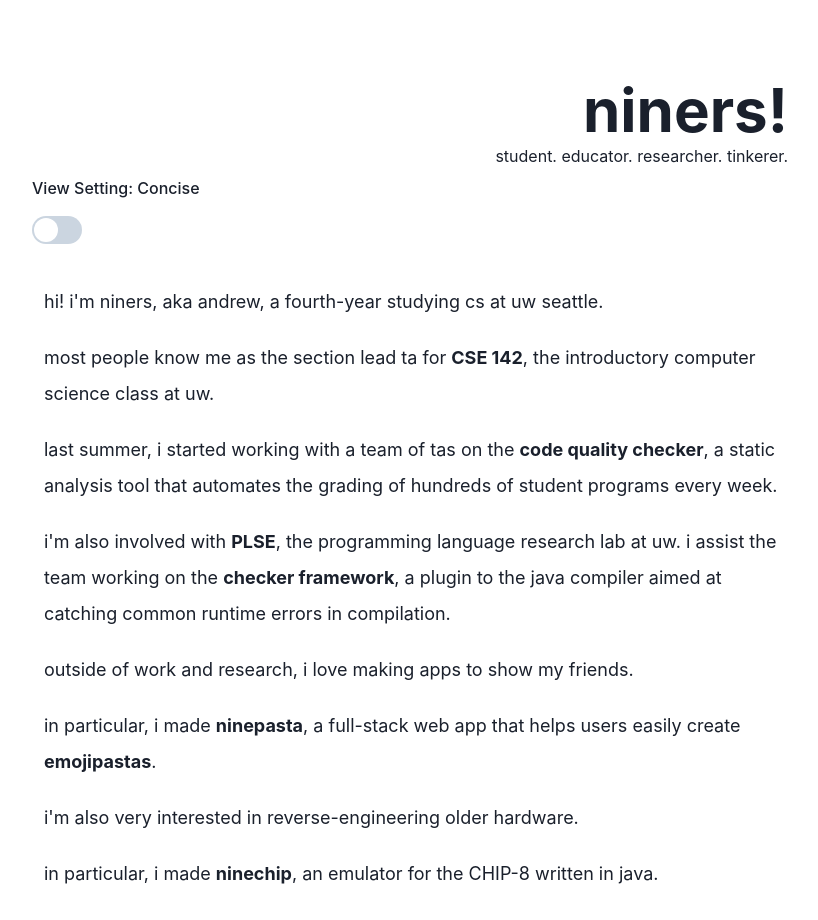
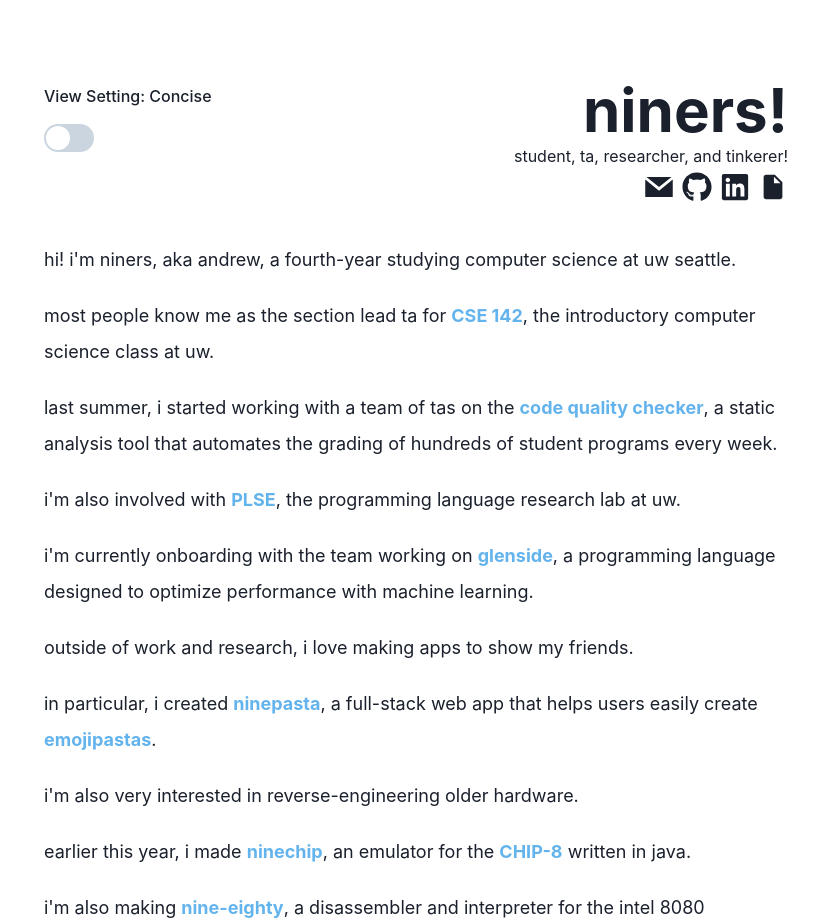
Before and after one commit to ninehusky/ninehusky.github.io, a React (Create React App) app: page / in a window 1280 px wide. Shown: the top 920 px of the page, without its empty margins (224-1042 px from the left). Built offline with nearby package versions, Linux system fonts and the light colour scheme.

Commit message:
Resume 1.0

```diff
--- a/src/App.tsx
+++ b/src/App.tsx
@@ -7,14 +7,21 @@ import {
   Text,
   Link,
   VStack,
+  useColorModeValue,
+  HStack,
 } from "@chakra-ui/react";
+
+import { GrMail } from "react-icons/gr";
+import { IoMdDocument } from "react-icons/io";
 
 import { VerboseSwitch } from "./components/VerboseSwitch";
 import { VerboseText } from "./components/VerboseText";
+import { FaGithub, FaLinkedin } from "react-icons/fa";
 
 // TODO: color provider
 
 export const App = () => {
+  const color = useColorModeValue("blue.300", "#8FCDF4");
   const [viewSetting, changeViewSetting] = React.useState<
     "concise" | "verbose"
   >("concise");
@@ -32,13 +39,38 @@ export const App = () => {
         maxW="container.md"
         lineHeight="2"
       >
-        <Box textAlign="right" mr={3}>
-          <Heading as="h1" size="3xl">
-            niners!
-          </Heading>
-          <Text>student. educator. researcher. tinkerer.</Text>
+        <Box
+          display={"flex"}
+          flexDirection={["column", "row-reverse"]}
+          justifyContent={["center", "space-between"]}
+        >
+          <Box textAlign={["center", "right"]} mx={["auto", 3]}>
+            <Heading as="h1" size="3xl">
+              niners!
+            </Heading>
+            <Text>student, ta, researcher, and tinkerer!</Text>
+            <HStack justifyContent={["center", "flex-end"]}>
+              <Link href="mailto:acheung8@uw.edu">
+                <GrMail size={30} />
+              </Link>
+              <Link href="https://github.com/ninehusky">
+                <FaGithub size={30} />
+              </Link>
+              <Link href="https://www.linkedin.com/in/acheung88/">
+                <FaLinkedin size={30} />
+              </Link>
+              <Link href={`${process.env.PUBLIC_URL}/resume.pdf`}>
+                <IoMdDocument size={30} />
+              </Link>
+            </HStack>
+          </Box>
+          <Box mx={["auto", 3]}>
+            <VerboseSwitch
+              viewSetting={viewSetting}
+              onClick={handleViewChange}
+            />
+          </Box>
         </Box>
-        <VerboseSwitch viewSetting={viewSetting} onClick={handleViewChange} />
         <VStack
           mx={3}
           mt={"5vh"}
@@ -48,11 +80,12 @@ export const App = () => {
           alignItems="flex-start"
         >
           <Text>
-            hi! i'm niners, aka andrew, a fourth-year studying cs at uw seattle.
+            hi! i'm niners, aka andrew, a fourth-year studying computer science
+            at uw seattle.
           </Text>
           <Text>
             most people know me as the section lead ta for{" "}
-            <Link fontWeight="bold" href="https://cs.uw.edu/142">
+            <Link color={color} fontWeight="bold" href="https://cs.uw.edu/142">
               CSE 142
             </Link>
             , the introductory computer science class at uw.
@@ -65,48 +98,55 @@ export const App = () => {
           </VerboseText>
           <Text>
             last summer, i started working with a team of tas on the{" "}
-            <Link href="#" fontWeight="bold">
+            <Link color={color} href="#" fontWeight="bold">
               code quality checker
             </Link>
             , a static analysis tool that automates the grading of hundreds of
             student programs every week.
           </Text>
           <VerboseText viewSetting={viewSetting}>
-            teaching assistants for 142 spend a lot of time hand-grading student
-            submissions every week. the code quality checker's goal is to
-            alleviate the staff workload by automatically creating and parsing
-            the syntax tree corresponding to a student's submission, and
-            automatically posting feedback annotations/assignment scores
-            according to the assignment's criteria.
-          </VerboseText>
-          <VerboseText viewSetting={viewSetting}>
-            given the nature of the criteria covered in the project, the
-            repository is private, but i'm happy to answer any questions about
-            the project!
+            teaching assistants for 142 spend ~7 hours a week hand-grading
+            student submissions. the code quality checker's goal is to alleviate
+            staff workload by automatically creating and parsing the syntax tree
+            corresponding to a student's submission, before automatically
+            posting feedback annotations/assignment scores according to an
+            assignment's criteria.
           </VerboseText>
           <Text>
             i'm also involved with{" "}
-            <Link href="http://uwplse.org/" fontWeight="bold">
+            <Link color={color} href="http://uwplse.org/" fontWeight="bold">
               PLSE
             </Link>
-            , the programming language research lab at uw. i assist the team
-            working on the{" "}
-            <Link href="https://checkerframework.org/" fontWeight="bold">
-              checker framework
+            , the programming language research lab at uw.
+          </Text>
+          <Text>
+            i'm currently onboarding with the team working on{" "}
+            <Link
+              color={color}
+              href="https://github.com/gussmith23/glenside/"
+              fontWeight="bold"
+            >
+              glenside
             </Link>
-            , a plugin to the java compiler aimed at catching common runtime
-            errors in compilation.
+            , a programming language designed to optimize performance with
+            machine learning.
           </Text>
+          <VerboseText viewSetting={viewSetting}>
+            specifically, it's a low-level language implemented in rust whose
+            compiler is designed to perform low-level program rewrites, thereby
+            optimizing performance within the context of machine learning.
+          </VerboseText>
           <Text>
             outside of work and research, i love making apps to show my friends.
           </Text>
           <Text>
-            in particular, i made{" "}
-            <Link fontWeight="bold" href="https://ninepasta.me">
+            in particular, i created{" "}
+            <Link color={color} fontWeight="bold" href="https://ninepasta.me">
               ninepasta
             </Link>
             , a full-stack web app that helps users easily create{" "}
             <Link
+              color={color}
               fontWeight="bold"
               href="https://knowyourmeme.com/memes/emojipasta"
             >
@@ -127,26 +167,35 @@ export const App = () => {
           </Text>
 
           <Text>
-            in particular, i made{" "}
+            earlier this year, i made{" "}
             <Link
+              color={color}
               fontWeight="bold"
               href="https://github.com/ninehusky/ninechip"
             >
               ninechip
             </Link>
-            , an emulator for the CHIP-8 written in java.
+            , an emulator for the{" "}
+            <Link
+              color={color}
+              fontWeight="bold"
+              href="https://en.wikipedia.org/wiki/CHIP-8"
+            >
+              CHIP-8
+            </Link>{" "}
+            written in java.
           </Text>
           <VerboseText viewSetting={viewSetting}>
-            emulators are often described as problems that heavily test
-            low-level programming concepts. although this is certainly true,
-            making an emulator also tested my software engineering skills. the
-            nature of the program makes it so that low-level code is present
-            across the codebase, meaning that well-documented, modular code was
-            a necessity.
+            i wrote ninechip as a first step into the world of emulation.
+            ninechip fully emulates the hardware of the CHIP-8, i.e., the ram,
+            cpu, and keypad, and simulates i/o and display using the swing
+            library. it reads and executes any file written in CHIP-8 assembly
+            at 60 hz.
           </VerboseText>
           <Text>
             i'm also making{" "}
             <Link
+              color={color}
               fontWeight="bold"
               href="https://github.com/ninehusky/nine-eighty"
             >
@@ -155,6 +204,26 @@ export const App = () => {
             , a disassembler and interpreter for the intel 8080 assembly
             language.
           </Text>
+          <VerboseText viewSetting={viewSetting}>
+            the 8080 is a pretty famous chip, having powered influential
+            machines such as the space invaders arcade cabinet. the level of
+            complexity of the 8080 is significantly higher than the CHIP-8,
+            meaning that more sophisticated unit tests are necessary to ensure
+            that my interpreter is working correctly.
+          </VerboseText>
+          <VerboseText viewSetting={viewSetting}>
+            given the age of the 8080, a lot of my time working on this project
+            is diving deep into the intel 8080 programmer's manual, a job that
+            is equally as frustrating as it is rewarding.
+          </VerboseText>
+          <Text>
+            i'm open to talk about just about anything, whether it relates to
+            computer science or not.{" "}
+            <Link color={color} href="mailto:acheung8@uw.edu" fontWeight="bold">
+              send me an email
+            </Link>
+            !
+          </Text>
         </VStack>
       </Box>
     </ChakraProvider>
--- a/src/components/VerboseSwitch.tsx
+++ b/src/components/VerboseSwitch.tsx
@@ -14,7 +14,9 @@ export const VerboseSwitch = (props: VerboseSwitchProps) => {
         {props.viewSetting.charAt(0).toUpperCase() +
           props.viewSetting.substring(1)}
       </FormLabel>
-      <Switch size="lg" onChange={props.onClick} />
+      <Box textAlign={["center", "left"]}>
+        <Switch size="lg" onChange={props.onClick} />
+      </Box>
     </Box>
   );
 };
```
Also changed, not shown: package.json (line endings or trailing spaces), 2 other files (tests, documents, lock files or other folders).
